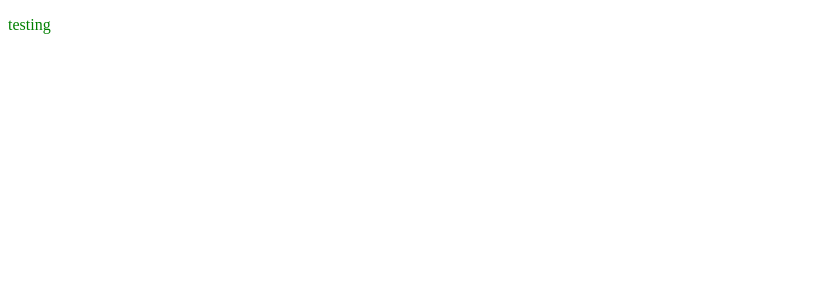
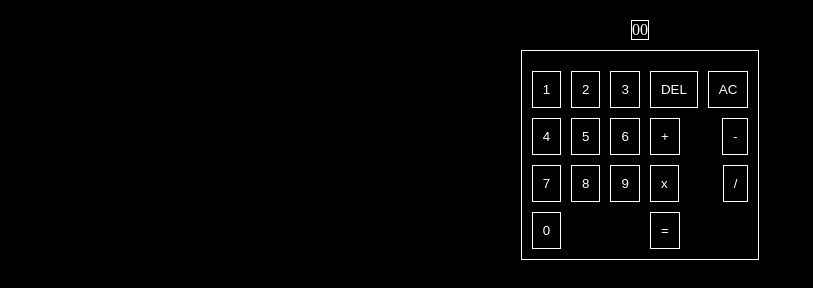
Before and after one commit to curreesan/odin-calculator, a plain HTML site: page index.html in a window 1280 px wide. Shown: the whole page, without its empty margins (0-813 px from the left). Drawn offline with Linux system fonts and the light colour scheme.

Commit message:
Add css and html for calculator

```diff
--- a/index.css
+++ b/index.css
@@ -1,3 +1,51 @@
-p {
-    color:green
+* {
+    padding: 0;
+    margin: 0;
+    box-sizing: border-box;
+    background-color: rgb(0, 0, 0);
 }
+
+.calculator {
+    margin: 0 auto;
+    max-width: 300px;
+    padding: 20px;
+
+    display: flex;
+    flex-direction: column;
+    align-items: center;
+    gap:10px;
+}
+
+.display {
+    border: 1px solid white;
+    background-color: black;
+    color: white;
+
+}
+.calculator-buttons {
+    display: flex;
+    gap: 10px;
+    border: 1px solid white;
+    padding: 10px;
+}
+
+.row {
+    display: flex;
+    justify-content: space-between;
+    gap:10px;
+    margin-top: 10px;
+    margin-bottom: 10px;
+
+
+}
+
+button {
+    display: flex;
+    padding: 10px;
+    align-items: center;
+    justify-content: center;
+
+    background-color: black;
+    color:white;
+    border: 1px solid white;
+}
--- a/index.html
+++ b/index.html
@@ -8,7 +8,45 @@
     <script src="index.js" defer></script>
 </head>
 <body>
-    <p>testing</p>
+    <section class="calculator">
+        <div class="display">00</div>
+        <div class="calculator-buttons">
+            <div class="calculator-numbers">
+                <div class="row">
+                    <button>1</button>
+                    <button>2</button>
+                    <button>3</button>
+                </div>
+                <div class="row">
+                    <button>4</button>
+                    <button>5</button>
+                    <button>6</button>
+                </div>
+                <div class="row">
+                    <button>7</button>
+                    <button>8</button>
+                    <button>9</button>
+                </div>
+                <button>0</button>
+            </div>
+            <div class="calculator-operations">
+                <div class="row">
+                    <button>DEL</button>
+                    <button>AC</button>
+                </div>
+                <div class="row">
+                    <button>+</button>
+                    <button>-</button>
+                </div>
+                <div class="row">
+                    <button>x</button>
+                    <button>/</button>
+                </div>
+                    <button>=</button>
+            </div>
+        </div>
+    </section>
+
 
 </body>
 </html>
```
